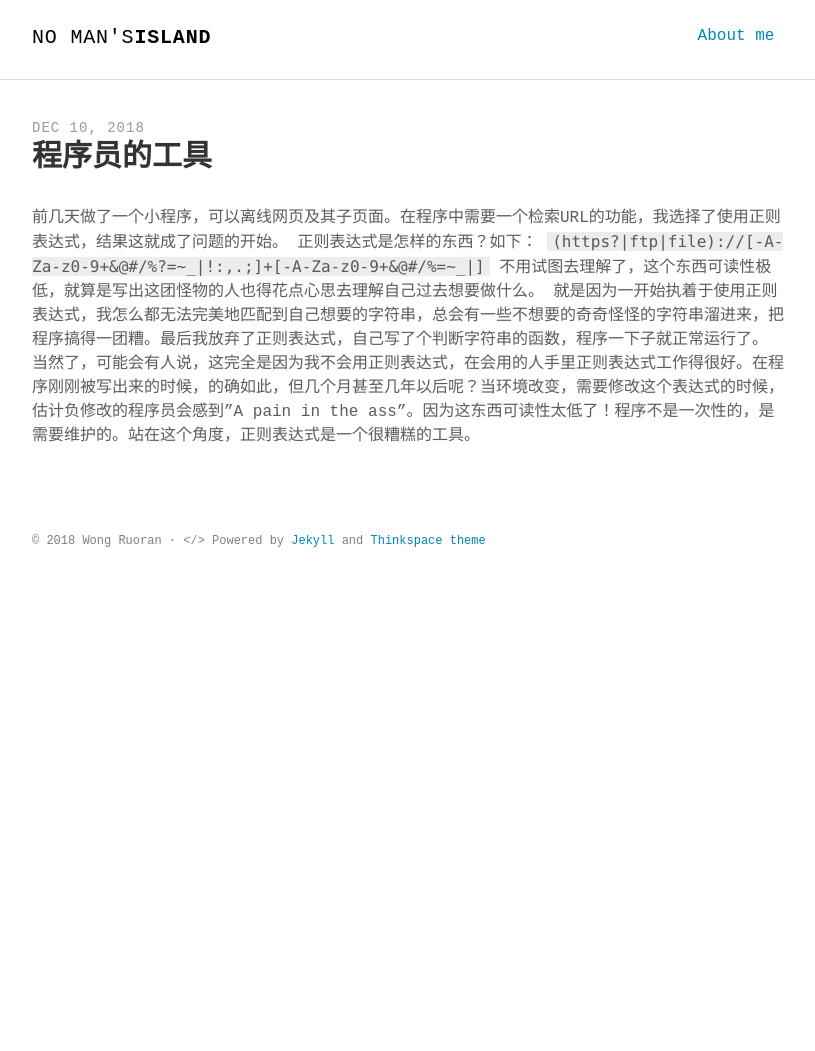
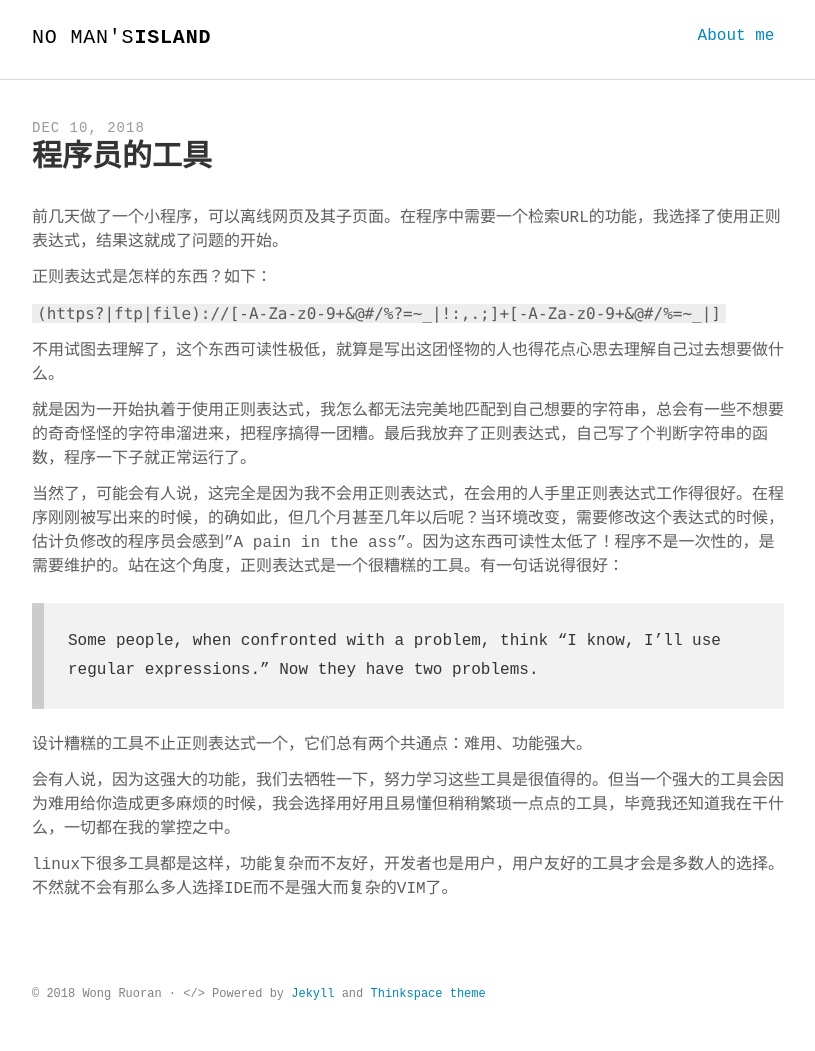
Before and after one commit to Meursau1T/WongRuoran.github.io, a Jekyll site: the page built from _posts/2018-12-10-Some-Words-About-Tools.md, in a window 1280 px wide. Shown: the whole page, without its empty margins (232-1047 px from the left). Built offline with Jekyll 4.4.1, drawn with Linux system fonts in a browser that asks for light colours; some web fonts are replaced; before the commit the page ends 900 px from its top, so only the background shows below that.

Commit message:
Initial Commit

```diff
--- a/_posts/2018-12-10-Some-Words-About-Tools.md
+++ b/_posts/2018-12-10-Some-Words-About-Tools.md
@@ -6,8 +6,21 @@ description: "程序员的工具"
 keywords: "personal"
 ---
 前几天做了一个小程序，可以离线网页及其子页面。在程序中需要一个检索URL的功能，我选择了使用正则表达式，结果这就成了问题的开始。
+
 正则表达式是怎样的东西？如下：
+
 `(https?|ftp|file)://[-A-Za-z0-9+&@#/%?=~_|!:,.;]+[-A-Za-z0-9+&@#/%=~_|]`
+
 不用试图去理解了，这个东西可读性极低，就算是写出这团怪物的人也得花点心思去理解自己过去想要做什么。
+
 就是因为一开始执着于使用正则表达式，我怎么都无法完美地匹配到自己想要的字符串，总会有一些不想要的奇奇怪怪的字符串溜进来，把程序搞得一团糟。最后我放弃了正则表达式，自己写了个判断字符串的函数，程序一下子就正常运行了。
-当然了，可能会有人说，这完全是因为我不会用正则表达式，在会用的人手里正则表达式工作得很好。在程序刚刚被写出来的时候，的确如此，但几个月甚至几年以后呢？当环境改变，需要修改这个表达式的时候，估计负修改的程序员会感到"A pain in the ass"。因为这东西可读性太低了！程序不是一次性的，是需要维护的。站在这个角度，正则表达式是一个很糟糕的工具。
+
+当然了，可能会有人说，这完全是因为我不会用正则表达式，在会用的人手里正则表达式工作得很好。在程序刚刚被写出来的时候，的确如此，但几个月甚至几年以后呢？当环境改变，需要修改这个表达式的时候，估计负修改的程序员会感到"A pain in the ass"。因为这东西可读性太低了！程序不是一次性的，是需要维护的。站在这个角度，正则表达式是一个很糟糕的工具。有一句话说得很好：
+
+> Some people, when confronted with a problem, think "I know, I'll use regular expressions." Now they have two problems.
+
+设计糟糕的工具不止正则表达式一个，它们总有两个共通点：难用、功能强大。
+
+会有人说，因为这强大的功能，我们去牺牲一下，努力学习这些工具是很值得的。但当一个强大的工具会因为难用给你造成更多麻烦的时候，我会选择用好用且易懂但稍稍繁琐一点点的工具，毕竟我还知道我在干什么，一切都在我的掌控之中。
+
+linux下很多工具都是这样，功能复杂而不友好，开发者也是用户，用户友好的工具才会是多数人的选择。不然就不会有那么多人选择IDE而不是强大而复杂的VIM了。
```
